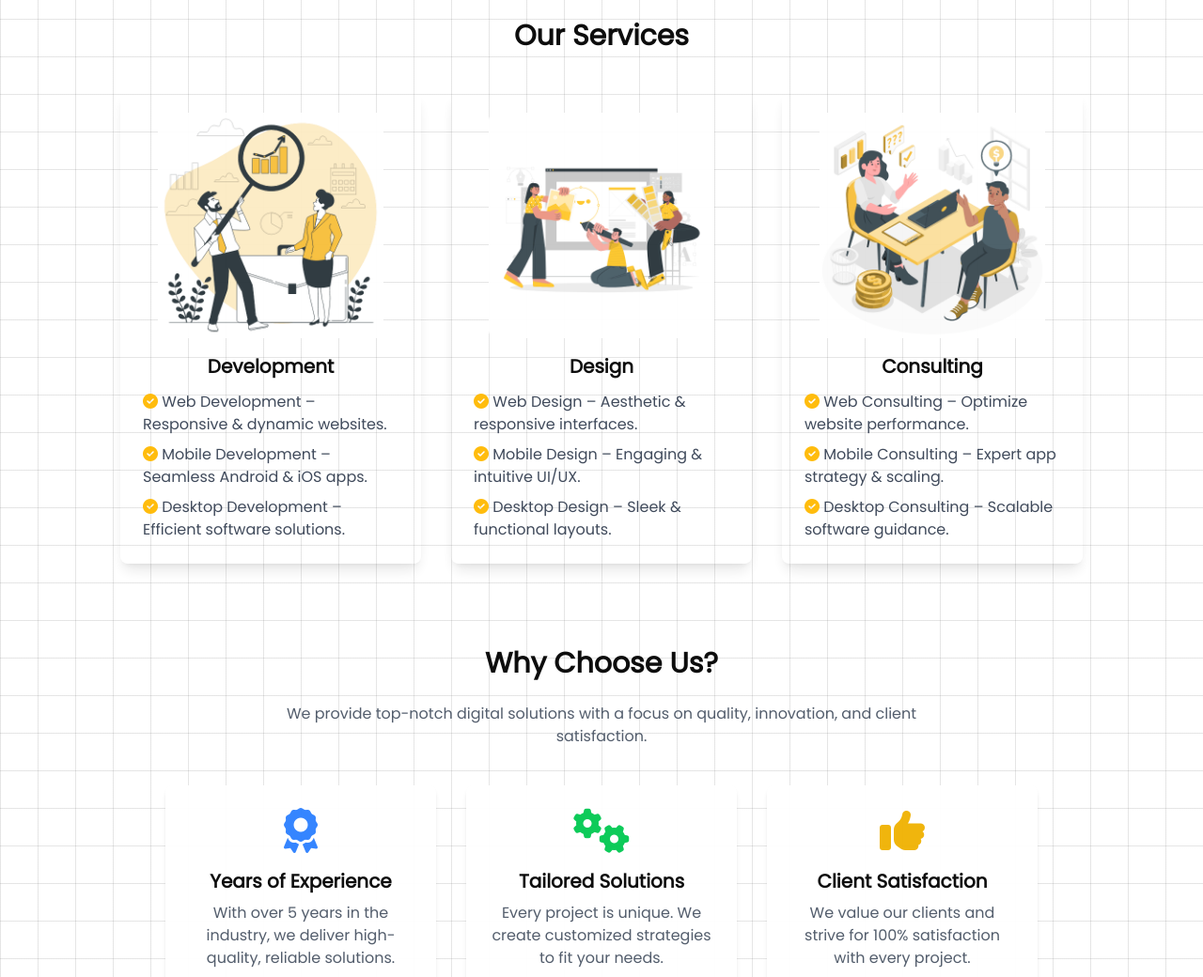
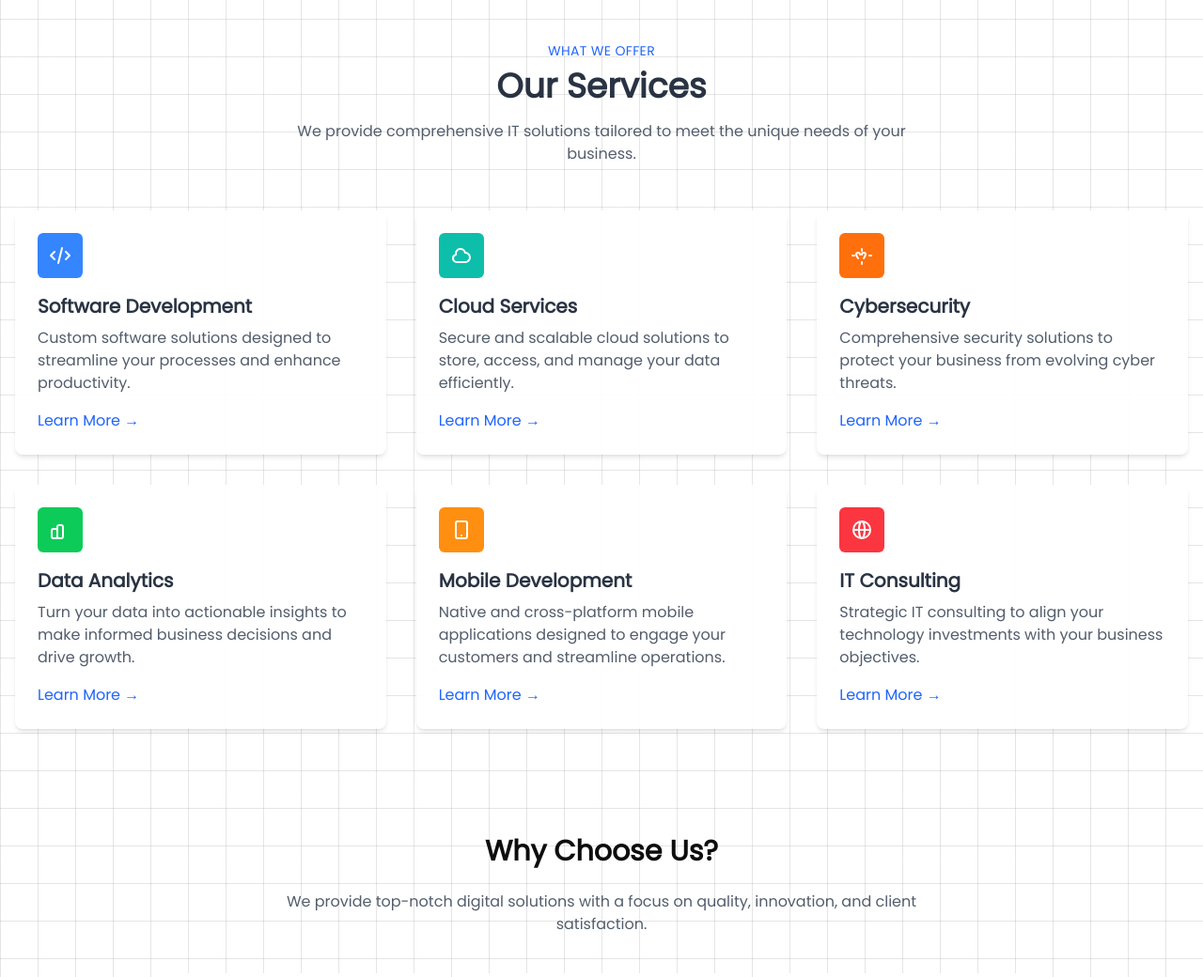
Before and after one commit to LogeshByte/ZTech10rsys, a plain HTML site: page index.html in a window 1280 px wide. Shown: the part 1140-2180 px from the top of the page at 94% size. Drawn offline with nearby package versions, Linux system fonts and the light colour scheme.

Commit message:
Refactor: Updated service section design for improved layout and visuals

```diff
--- a/index.html
+++ b/index.html
@@ -116,40 +116,102 @@
 
   <!-- Services Section -->
 
-  <section class="py-10">
-    <h1 class="text-center text-3xl font-bold mb-10">Our Services</h1>
-    <div class="flex flex-wrap justify-center gap-8 px-5">
-        <!-- Development Card -->
-        <div class="card  shadow-lg rounded-lg p-6 w-80 text-center transform transition duration-300 hover:scale-105 hover:shadow-2xl">
-            <img src="/assets/Animation/Development focus.gif" alt="Development" class="w-60 h-60 mx-auto mb-4 rounded-lg">
-            <h2 class="text-xl font-semibold mb-3">Development</h2>
-            <ul class="text-gray-700 text-left space-y-2">
-                <li><i class="fa-solid fa-circle-check text-amber-400"></i> Web Development – Responsive & dynamic websites.</li>
-                <li><i class="fa-solid fa-circle-check text-amber-400"></i> Mobile Development – Seamless Android & iOS apps.</li>
-                <li><i class="fa-solid fa-circle-check text-amber-400"></i> Desktop Development – Efficient software solutions.</li>
-            </ul>
+  <section class="py-16">
+    <div class="container mx-auto px-4">
+        <!-- Heading and Subheading -->
+        <div class="text-center mb-12">
+            <p class="text-blue-600 text-sm uppercase tracking-wide mb-2">What We Offer</p>
+            <h2 class="text-4xl font-bold text-gray-800 mb-4">Our Services</h2>
+            <p class="text-gray-600 max-w-2xl mx-auto">
+                We provide comprehensive IT solutions tailored to meet the unique needs of your business.
+            </p>
         </div>
 
-        <!-- Design Card -->
-        <div class="card  shadow-lg rounded-lg p-6 w-80 text-center transform transition duration-300 hover:scale-105 hover:shadow-2xl">
-            <img src="/assets/Animation/Design team.gif" alt="Design" class="w-60 h-60 mx-auto mb-4 rounded-lg">
-            <h2 class="text-xl font-semibold mb-3">Design</h2>
-            <ul class="text-gray-700 text-left space-y-2">
-                <li><i class="fa-solid fa-circle-check text-amber-400"></i> Web Design – Aesthetic & responsive interfaces.</li>
-                <li><i class="fa-solid fa-circle-check text-amber-400"></i> Mobile Design – Engaging & intuitive UI/UX.</li>
-                <li><i class="fa-solid fa-circle-check text-amber-400"></i> Desktop Design – Sleek & functional layouts.</li>
-            </ul>
-        </div>
+        <!-- Services Grid -->
+        <div class="grid grid-cols-1 md:grid-cols-2 lg:grid-cols-3 gap-8">
+            <!-- Service Card 1 -->
+            <div class="bg-white p-6 rounded-lg shadow-md">
+                <div class="w-12 h-12 bg-blue-500 text-white flex items-center justify-center rounded-md mb-4">
+                    <svg class="w-6 h-6" fill="none" stroke="currentColor" viewBox="0 0 24 24" xmlns="http://www.w3.org/2000/svg">
+                        <path stroke-linecap="round" stroke-linejoin="round" stroke-width="2" d="M10 20l4-16m4 4l4 4-4 4M6 16l-4-4 4-4"></path>
+                    </svg>
+                </div>
+                <h3 class="text-xl font-semibold text-gray-800 mb-2">Software Development</h3>
+                <p class="text-gray-600 mb-4">
+                    Custom software solutions designed to streamline your processes and enhance productivity.
+                </p>
+                <a href="#" class="text-blue-600 hover:underline">Learn More &rarr;</a>
+            </div>
 
-        <!-- Consulting Card -->
-        <div class="card  shadow-lg rounded-lg p-6 w-80 text-center transform transition duration-300 hover:scale-105 hover:shadow-2xl">
-            <img src="/assets/Animation/Consult.gif" alt="Consulting" class="w-60 h-60 mx-auto mb-4 rounded-lg">
-            <h2 class="text-xl font-semibold mb-3">Consulting</h2>
-            <ul class="text-gray-700 text-left space-y-2">
-                <li><i class="fa-solid fa-circle-check text-amber-400"></i> Web Consulting – Optimize website performance.</li>
-                <li><i class="fa-solid fa-circle-check text-amber-400"></i> Mobile Consulting – Expert app strategy & scaling.</li>
-                <li><i class="fa-solid fa-circle-check text-amber-400"></i> Desktop Consulting – Scalable software guidance.</li>
-            </ul>
+            <!-- Service Card 2 -->
+            <div class="bg-white p-6 rounded-lg shadow-md">
+                <div class="w-12 h-12 bg-teal-500 text-white flex items-center justify-center rounded-md mb-4">
+                    <svg class="w-6 h-6" fill="none" stroke="currentColor" viewBox="0 0 24 24" xmlns="http://www.w3.org/2000/svg">
+                        <path stroke-linecap="round" stroke-linejoin="round" stroke-width="2" d="M3 15a4 4 0 004 4h9a5 5 0 10-.1-9.999 5.002 5.002 0 10-9.78 2.096A4.001 4.001 0 003 15z"></path>
+                    </svg>
+                </div>
+                <h3 class="text-xl font-semibold text-gray-800 mb-2">Cloud Services</h3>
+                <p class="text-gray-600 mb-4">
+                    Secure and scalable cloud solutions to store, access, and manage your data efficiently.
+                </p>
+                <a href="#" class="text-blue-600 hover:underline">Learn More &rarr;</a>
+            </div>
+
+            <!-- Service Card 3 -->
+            <div class="bg-white p-6 rounded-lg shadow-md">
+                <div class="w-12 h-12 bg-orange-500 text-white flex items-center justify-center rounded-md mb-4">
+                    <svg class="w-6 h-6" fill="none" stroke="currentColor" viewBox="0 0 24 24" xmlns="http://www.w3.org/2000/svg">
+                        <path stroke-linecap="round" stroke-linejoin="round" stroke-width="2" d="M12 11c0-1.1.9-2 2-2s2 .9 2 2-2 4-2 4m-4-4c0-1.1-.9-2-2-2s-2 .9-2 2 2 4 2 4m4-10v2m0 12v2M4 12H2m20 0h-2"></path>
+                    </svg>
+                </div>
+                <h3 class="text-xl font-semibold text-gray-800 mb-2">Cybersecurity</h3>
+                <p class="text-gray-600 mb-4">
+                    Comprehensive security solutions to protect your business from evolving cyber threats.
+                </p>
+                <a href="#" class="text-blue-600 hover:underline">Learn More &rarr;</a>
+            </div>
+
+            <!-- Service Card 4 -->
+            <div class="bg-white p-6 rounded-lg shadow-md">
+                <div class="w-12 h-12 bg-green-500 text-white flex items-center justify-center rounded-md mb-4">
+                    <svg class="w-6 h-6" fill="none" stroke="currentColor" viewBox="0 0 24 24" xmlns="http://www.w3.org/2000/svg">
+                        <path stroke-linecap="round" stroke-linejoin="round" stroke-width="2" d="M9 19v-6a2 2 0 00-2-2H5a2 2 0 00-2 2v6a2 2 0 002 2h2a2 2 0 002-2zm0 0V9a2 2 0 012-2h2a2 2 0 012 2v10m-6 0a2 2 0 002 2h2a2 2 0 002-2V9"></path>
+                    </svg>
+                </div>
+                <h3 class="text-xl font-semibold text-gray-800 mb-2">Data Analytics</h3>
+                <p class="text-gray-600 mb-4">
+                    Turn your data into actionable insights to make informed business decisions and drive growth.
+                </p>
+                <a href="#" class="text-blue-600 hover:underline">Learn More &rarr;</a>
+            </div>
+
+            <!-- Service Card 5 -->
+            <div class="bg-white p-6 rounded-lg shadow-md">
+                <div class="w-12 h-12 bg-orange-400 text-white flex items-center justify-center rounded-md mb-4">
+                    <svg class="w-6 h-6" fill="none" stroke="currentColor" viewBox="0 0 24 24" xmlns="http://www.w3.org/2000/svg">
+                        <path stroke-linecap="round" stroke-linejoin="round" stroke-width="2" d="M12 18h.01M8 21h8a2 2 0 002-2V5a2 2 0 00-2-2H8a2 2 0 00-2 2v14a2 2 0 002 2z"></path>
+                    </svg>
+                </div>
+                <h3 class="text-xl font-semibold text-gray-800 mb-2">Mobile Development</h3>
+                <p class="text-gray-600 mb-4">
+                    Native and cross-platform mobile applications designed to engage your customers and streamline operations.
+                </p>
+                <a href="#" class="text-blue-600 hover:underline">Learn More &rarr;</a>
+            </div>
+
+            <!-- Service Card 6 -->
+            <div class="bg-white p-6 rounded-lg shadow-md">
+                <div class="w-12 h-12 bg-red-500 text-white flex items-center justify-center rounded-md mb-4">
+                    <svg class="w-6 h-6" fill="none" stroke="currentColor" viewBox="0 0 24 24" xmlns="http://www.w3.org/2000/svg">
+                        <path stroke-linecap="round" stroke-linejoin="round" stroke-width="2" d="M21 12a9 9 0 01-9 9m9-9a9 9 0 00-9-9m9 9H3m9 9a9 9 0 01-9-9m9 9c1.657 0 3-4.03 3-9s-1.343-9-3-9m0 18c-1.657 0-3-4.03-3-9s1.343-9 3-9m-9 9a9 9 0 019-9"></path>
+                    </svg>
+                </div>
+                <h3 class="text-xl font-semibold text-gray-800 mb-2">IT Consulting</h3>
+                <p class="text-gray-600 mb-4">
+                    Strategic IT consulting to align your technology investments with your business objectives.
+                </p>
+                <a href="#" class="text-blue-600 hover:underline">Learn More &rarr;</a>
+            </div>
         </div>
     </div>
 </section>
```
